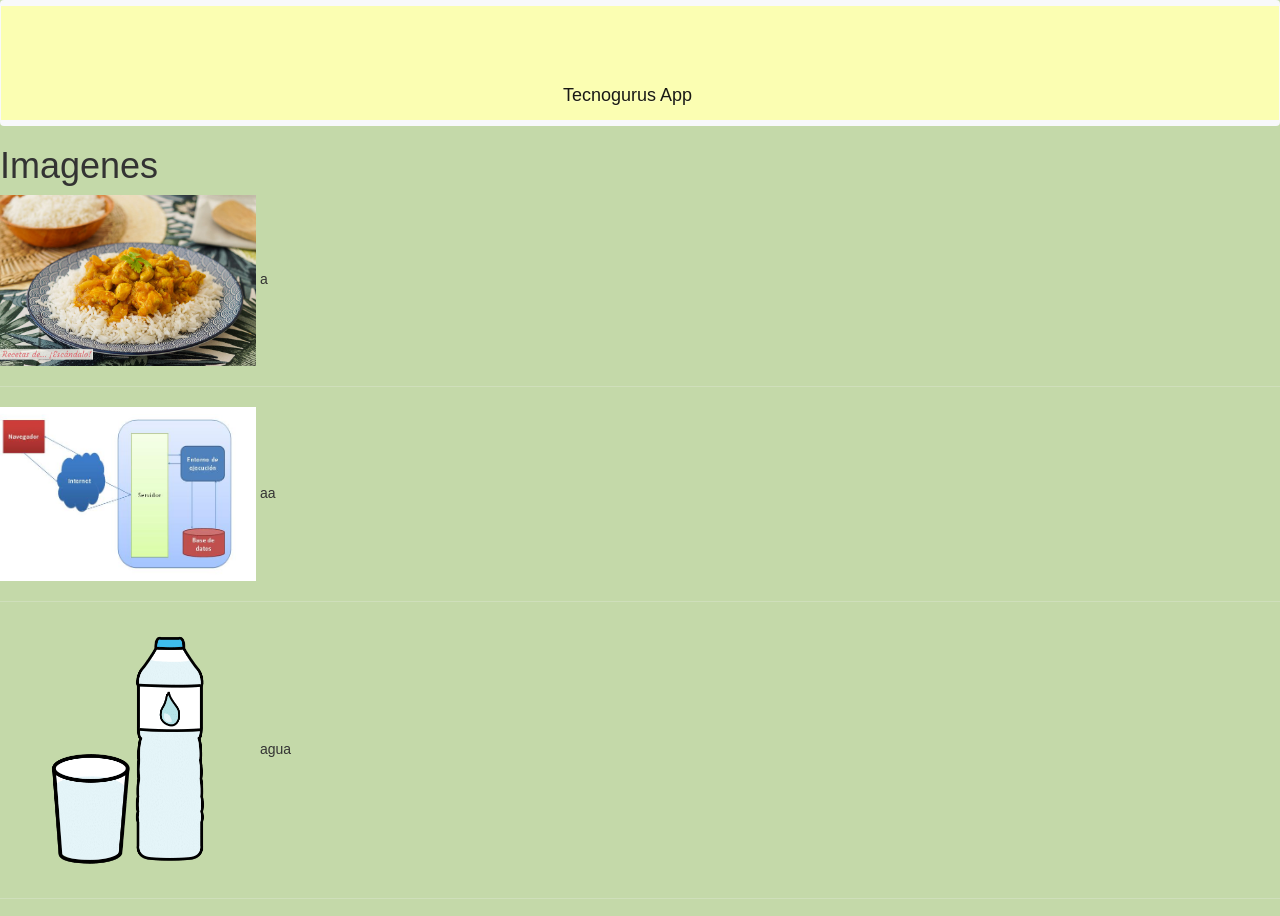
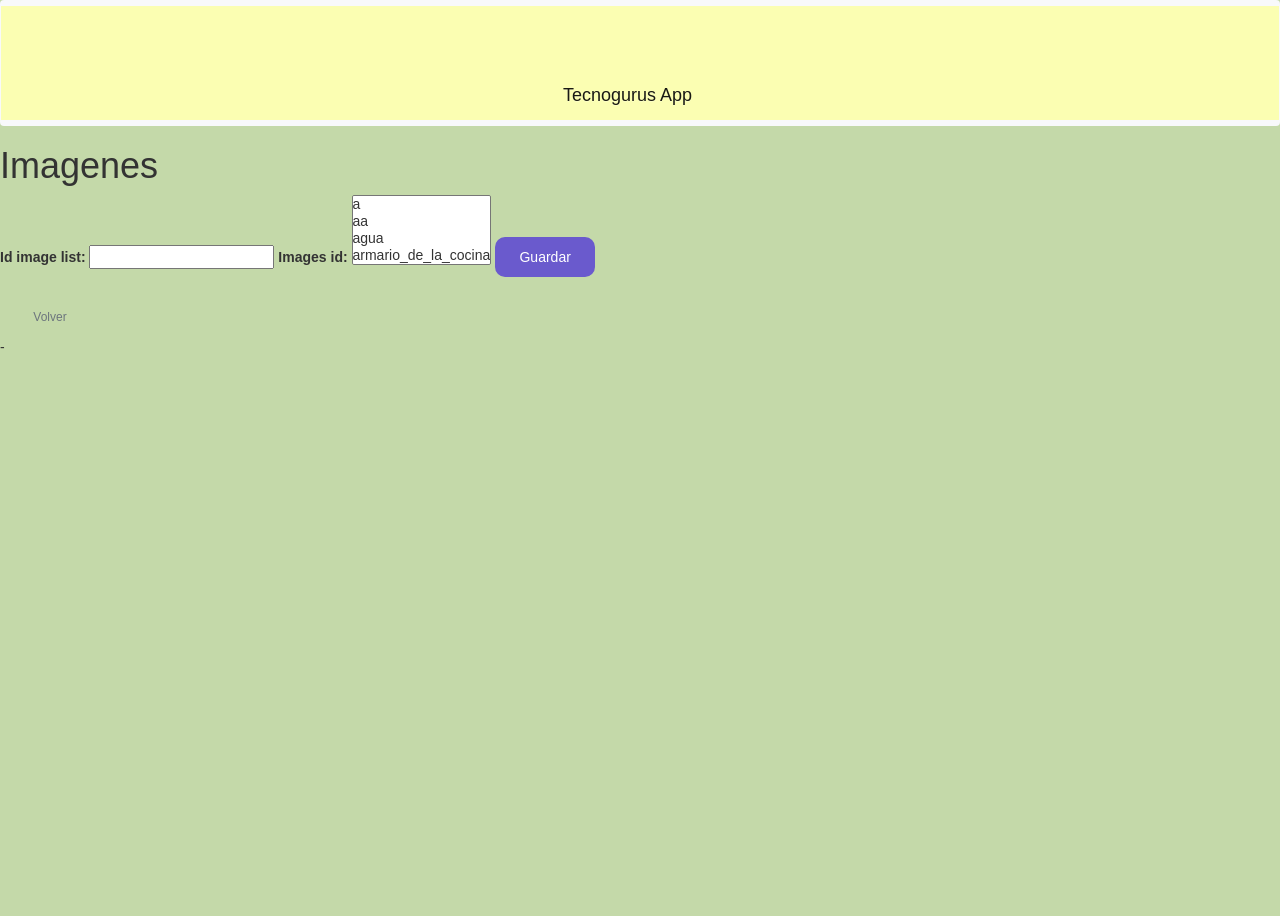
Before and after one commit to Manu8G/DGP, a Django app: page /creaListaImagenes in a window 1280 px wide. Shown: the top 916 px of the page. After the commit the page ends 349 px from the top, so only its background shows below. Run offline with Django 4.2, Linux system fonts and the light colour scheme; data comes from the database, SQL or seed files in the repository; both versions use the stored data as it was after the commit; some libraries are stand-ins or nearby versions; some web fonts are replaced.

Commit message:
Imagenes visibles de buena manera

```diff
--- a/app/tecnogurus/forms.py
+++ b/app/tecnogurus/forms.py
@@ -1,7 +1,7 @@
 # from socket import fromshare
 from django import forms
 from django.forms import ModelForm
-from .models import  Tarea, ImageList
+from .models import  Tarea, ImageList, Image
 
 
 class modificarTareaForm(ModelForm):
@@ -23,3 +23,13 @@
         queryset=ImageList.objects.all(),
         widget=forms.CheckboxSelectMultiple
     )'''
+
+class creaListaImagenesForm(ModelForm):
+   class Meta:
+        model = ImageList
+        fields = ["id_image_list","images_id"]
+   '''
+   images_id = forms.ModelMultipleChoiceField(
+        queryset=Image.objects.all(),
+        widget=forms.CheckboxSelectMultiple
+   )'''
--- a/app/tecnogurus/models.py
+++ b/app/tecnogurus/models.py
@@ -39,7 +39,7 @@
 
 
 class Image(models.Model):
-    id_image        = models.CharField(max_length = 10)
+    id_image        = models.CharField(max_length = 35)
     imagen          = models.FileField(upload_to='img', null=True)
 
     def __str__(self):
--- a/app/tecnogurus/templates/creaListaImagenes.html
+++ b/app/tecnogurus/templates/creaListaImagenes.html
@@ -1,21 +1,15 @@
 {% extends "base.html" %}
 
 {% block content %}
-<div class="containerListT">
-	<div class="ListaImagenes">
+<div class="containerModT">
+	<div class="formularioModT">
 		<h1>Imagenes</h1>
+		<form action="creaListaImagenes" method="POST">
+			{% csrf_token %}
+   			{{ form }}
+		      <button type = "submit" id = "submit" >Guardar</button>
+		</form>
 		<p>
-		    {% for image in imagenes %}
-		    <div class="containerImage">
-			    <!-- Display Objects -->
-			    <a><img src="/static/{{ image.imagen }}" alt="image" style="width:20%"/></a>
-			    <a>{{ image.id_image }}</a>
-			    <hr/>
-		    </div>
-		    <!-- If object_list is empty  -->
-		    {% empty %}
-		    <li>No existe Ninguna imagen.</li>
-		    {% endfor %}
 		</p>
 	</div>
 	<a href="{% url 'fin_tarea' %}"><button class="btn btn-sm btn-outline-secondary" type="button" >Volver</button></a>
--- a/app/tecnogurus/templates/fin_tarea.html
+++ b/app/tecnogurus/templates/fin_tarea.html
@@ -13,8 +13,8 @@
         <li> Tipo: {{tarea.tipo_tarea}}</li>
         <li> Descripcion: {{tarea.descripcion}}</li>
         <li><a href="{% url 'listaImagenes' tarea.image_list %}" ><button type="button" >Imagenes paso a paso</button></a></li>
+        <li><a href="{% url 'modificarTarea' tarea.id_tarea %}"><button class="button" type="button" >Modificar Tarea</button></a></li>
         <li><a data-fancybox="gallery" id="{{tarea.id_tarea}}" class="button-login-pic" href="https://i.ytimg.com/vi/nDDp61gaoaY/hqdefault.jpg" onclick="fin_tarea_function(this.id)">Finalizar</a></li>
-        <li><a href="{% url 'modificarTarea' tarea.id_tarea %}"><button class="button" type="button" >Modificar Tarea</button></a></li>
       </ul>
       <div class="popup">
         <span class="input-group-btn">
--- a/app/tecnogurus/templates/imagenesPaso.html
+++ b/app/tecnogurus/templates/imagenesPaso.html
@@ -8,8 +8,8 @@
 		    {% for image in Limages %}
 		    <div class="containerTarea">
 			    <!-- Display Objects -->
-			    <li><img src="{{ image.ruta }}" alt="image" style="width:100%"/></li>
-			    <li>{{ image.name }}</li>
+			    <a><img src="/static/{{ image.imagen }}" alt="image" style="width:20%"/></a>
+			    <a>{{ image.id_image }}</a>
 			    <hr/>
 		    </div>
 		    <!-- If object_list is empty  -->
@@ -18,7 +18,7 @@
 		    {% endfor %}
 		</p>
 	</div>
-	<a href="{% url 'index' %}"><button class="btn btn-sm btn-outline-secondary" type="button" >Volver</button></a>
+	<a href="{% url 'fin_tarea' %}"><button class="btn btn-sm btn-outline-secondary" type="button" >Volver</button></a>
 </div>
 
 {% endblock %}
--- a/app/tecnogurus/templates/modificarTarea.html
+++ b/app/tecnogurus/templates/modificarTarea.html
@@ -46,7 +46,7 @@
 		<form action="modificarTarea" method="POST">
 			{% csrf_token %}
    			{{ form }}
-
+          <a href="{% url 'creaListaImagenes' %}"><button  type="button" >Crear nueva lista de imagenes</button></a>
 		      <button type = "submit" id = "submit" >Guardar</button>
 		</form>
 	</div>
--- a/app/tecnogurus/views.py
+++ b/app/tecnogurus/views.py
@@ -2,7 +2,7 @@
 from django.shortcuts import render, redirect
 from django.http import JsonResponse
 from .models import Alumno, Curso, Usuario, Tarea, ImageList, Image
-from .forms import  modificarTareaForm, crearTareaForm
+from .forms import  modificarTareaForm, crearTareaForm, creaListaImagenesForm
 import json
 
 def index(request):
@@ -126,12 +126,39 @@
 
 def listaImagenes(request, id_image_list):
     lista=ImageList.objects.get(id_image_list=id_image_list)
-    Limages=lista.images_id
+    Limages=lista.images_id.all()
     return render(request, "imagenesPaso.html", {'Limages':Limages})
 
+
+
+
+
+
 def creaListaImagenes(request):
-    imagenes=Image.objects.all()
-    return render(request, "creaListaImagenes.html", {'imagenes':imagenes})
+    form=creaListaImagenesForm()
+    if request.method == "POST":
+        form = creaListaImagenesForm(request.POST)
+        if form.is_valid():
+            ImageList = form.save(commit=False)
+            ImageList.save()
+            return redirect("fin_tarea")
+
+    else:
+        form = creaListaImagenesForm()
+
+    return render(request, "creaListaImagenes.html", {'form': form})
+
+
+    '''
+        imagenes=Image.objects.all()
+        return render(request, "creaListaImagenes.html", {'imagenes':imagenes})
+    '''
+
+
+
+
+
+
 
 def crearTarea(request):
     form=crearTareaForm()
```
Also changed, not shown: app/tecnogurus/templates/crearTarea.html (+9 -0 lines), app/db.sqlite3.
